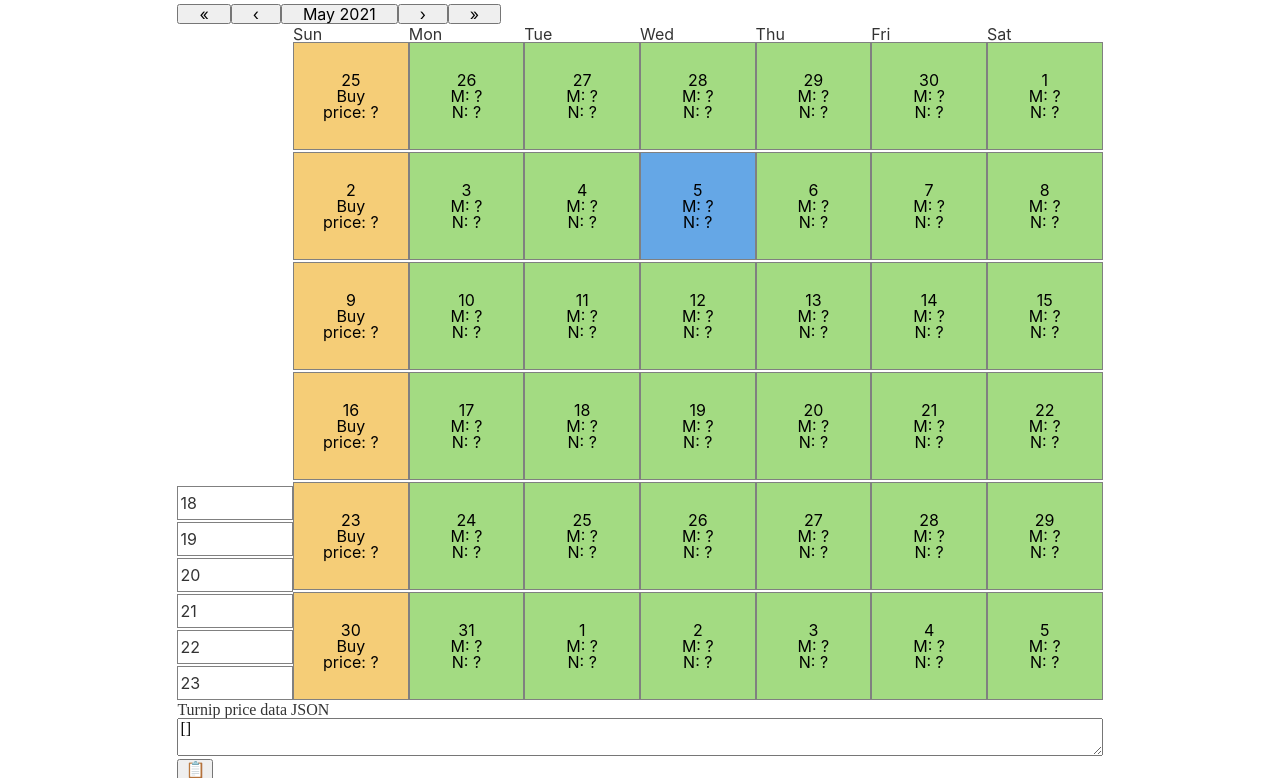
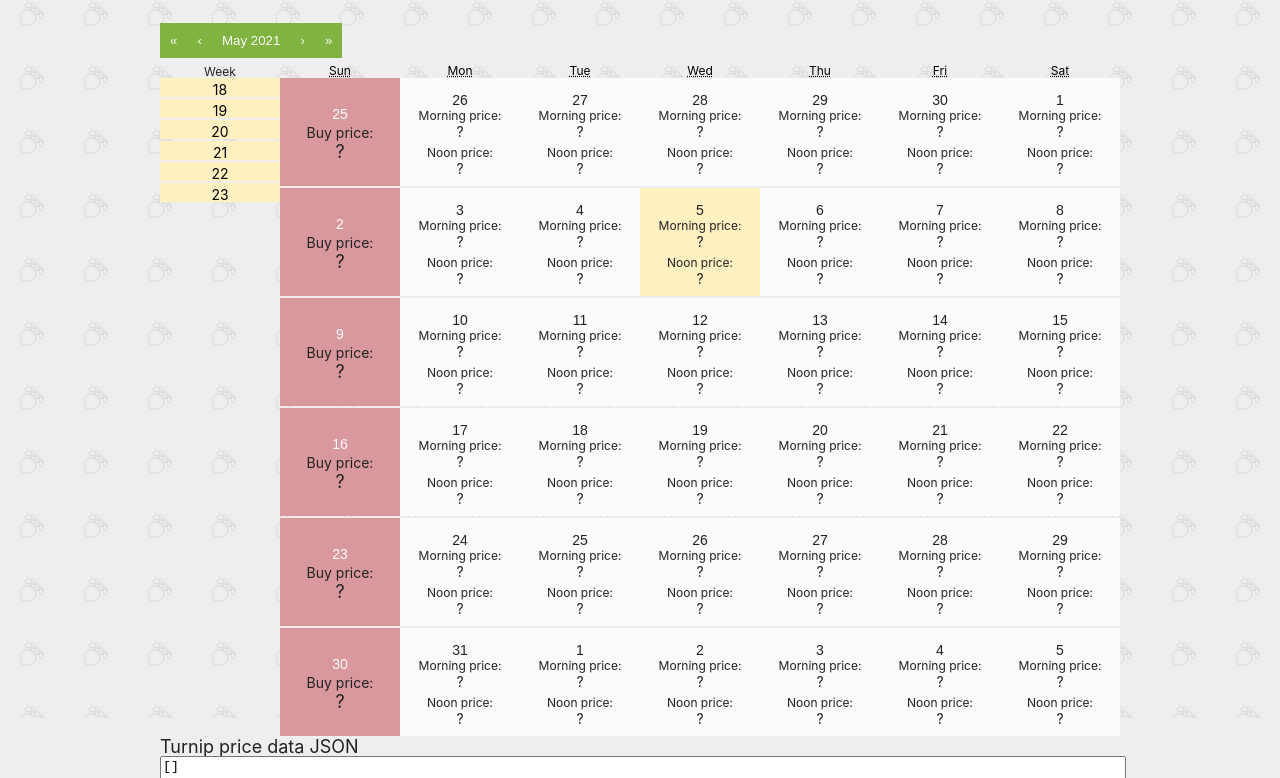
Before and after one commit to Pingviinituutti/turnip-stalk-manager, a Gatsby site: page / in a window 1280 px wide. Shown: the part 82-860 px from the top of the page. Built offline with nearby package versions, Linux system fonts and the light colour scheme; Gatsby itself is replaced by a stand-in of ours.

Commit message:
Styles the calendar

```diff
--- a/gatsby-config.js
+++ b/gatsby-config.js
@@ -37,6 +37,7 @@ module.exports = {
         allExtensions: true, // defaults to false
       },
     },
+    `gatsby-plugin-sass`,
     // this (optional) plugin enables Progressive Web App + Offline functionality
     // To learn more, visit: https://gatsby.dev/offline
     // `gatsby-plugin-offline`,
--- a/package.json
+++ b/package.json
@@ -15,6 +15,7 @@
     "gatsby-plugin-manifest": "^3.2.0",
     "gatsby-plugin-offline": "^4.2.0",
     "gatsby-plugin-react-helmet": "^4.2.0",
+    "gatsby-plugin-sass": "^4.4.0",
     "gatsby-plugin-sharp": "^3.2.0",
     "gatsby-plugin-typescript": "^3.4.0",
     "gatsby-source-filesystem": "^3.2.0",
@@ -27,6 +28,7 @@
     "react-calendar": "https://github.com/Pingviinituutti/react-calendar#add-tilecontent-to-week-number",
     "react-dom": "^17.0.1",
     "react-helmet": "^6.1.0",
+    "sass": "^1.32.12",
     "uuid": "^8.3.2"
   },
   "devDependencies": {
--- a/src/components/TurnipPriceDialog.tsx
+++ b/src/components/TurnipPriceDialog.tsx
@@ -140,14 +140,18 @@ export const TurnipPriceDialog = observer((props: PriceDialogProps) => {
     if (morningTurnip.day.includes('Sun')) {
       return (
         <div className={'turnip-buy-day'} onClick={handleClickOpen}>
-          <span>Buy price: {morningTurnip.price ? morningTurnip.price + ' B' : '?'}</span>
+          <h5>Buy price: </h5><p>{morningTurnip.price ? morningTurnip.price + ' B' : '?'}</p>
         </div>
       )
     } else {
       return (
         <div className={'turnip-sell-day'} onClick={handleClickOpen}>
-          <span>M: {morningTurnip.price ? morningTurnip.price + ' B' : '?'}</span><br />
-          <span>N: {noonTurnip.price ? noonTurnip.price + ' B' : '?'}</span>
+          <div className={'morning'}>
+            <h5>Morning price: </h5><p>{morningTurnip.price ? morningTurnip.price + ' B' : '?'}</p>
+          </div>
+          <div className={'noon'}>
+            <h5>Noon price:    </h5><p>{noonTurnip.price ? noonTurnip.price + ' B' : '?'}</p>
+          </div>
         </div>
       )
     }
--- /dev/null
+++ b/src/components/calendar.scss
@@ -0,0 +1,135 @@
+@import 'variables';
+
+.react-calendar {
+  width: 100%;
+  font-family: -apple-system, BlinkMacSystemFont, 'Segoe UI', Roboto, Oxygen, Ubuntu, Cantarell, 'Open Sans', 'Helvetica Neue', sans-serif;
+}
+
+div.turnip-sell-day {
+  cursor: pointer;
+}
+
+.react-calendar__tile {
+  width: 100%;
+  height: 108px;
+  margin-bottom: 2px;
+}
+
+.react-calendar__month-view {
+  button {
+    padding: 0;
+    padding-top: 5px;
+  }
+  &>div {
+    align-items: flex-start !important;
+  }
+}
+
+.react-calendar__month-view__weekNumbers {
+  .react-calendar__tile {
+    font-size: 14px;
+    text-align: center;
+    background: $cream;
+    padding-top: 5px;
+    height: 103px;
+  }
+  &::before {
+    content: "Week";
+    font-size: 12px;
+    margin: auto;
+    margin-top: 8px;
+  }
+}
+.react-calendar__month-view__weekdays {
+  height: 20px;
+  .react-calendar__month-view__weekdays__weekday {
+    text-align: center;
+    align-self: flex-end;
+    abbr {
+      font-size: 12px;
+    }
+  }
+}
+
+.react-calendar__month-view__days {
+  button {
+    flex-direction: column;
+    align-items: center;
+  }
+  button.turnip-buy-day {
+    background: $pink;
+    .turnip-buy-day {
+      margin: 2px;
+    }
+  }
+  button.turnip-sell-day {
+    background: $white;
+    color: $font-black;
+    .noon {
+      margin-top: 5px;
+    }
+  }
+  button.react-calendar__tile--now {
+    background: $cream;
+  }
+  h5 {
+    font-size: 9px;
+  }
+  p {
+    font-size: 12px;
+  }
+  @media only screen and (min-width: 768px) {
+    h5 {
+      font-size: 12px;
+    }
+    p {
+      font-size: 14px;
+    }
+    button.turnip-buy-day {
+      h5 {
+        font-size: 14px;
+      }
+      p {
+        font-size: 18px;
+      }
+    }
+  }
+}
+
+textarea.turnip-json-data {
+  width: 100%;
+}
+
+.pattern-predictions-container {
+  display: flex;
+  flex-wrap: wrap;
+  .pattern-prediction {
+    width: 100%;
+    max-width: 100%;
+    min-width: 100%;
+    text-align: center;
+    flex-grow: inherit;
+    line-height: 1.15;
+    margin-top: 2px;
+    img {
+      padding: 3px 2px;
+      width: 100%;
+      max-width: 12.5vw;
+    }
+    p {
+      font-size: 9px;
+      margin-bottom: 0;
+    }
+  }
+  @media only screen and (min-width: 768px) {
+    justify-content: center;
+    .pattern-prediction {
+      width: 50%;
+      max-width: 50%;
+      min-width: 50%;
+      p {
+        font-size: 12px;
+      }
+    }
+  }
+}
--- a/src/components/header.js
+++ b/src/components/header.js
@@ -5,7 +5,6 @@ import { Link } from "gatsby"
 const Header = ({ siteTitle }) => (
   <header
     style={{
-      background: `rebeccapurple`,
       marginBottom: `1.45rem`,
     }}
   >
@@ -16,17 +15,7 @@ const Header = ({ siteTitle }) => (
         padding: `1.45rem 1.0875rem`,
       }}
     >
-      <h1 style={{ margin: 0 }}>
-        <Link
-          to="/"
-          style={{
-            color: `white`,
-            textDecoration: `none`,
-          }}
-        >
-          {siteTitle}
-        </Link>
-      </h1>
+      <h1>{siteTitle}</h1>
     </div>
   </header>
 )
--- a/src/components/layout.js
+++ b/src/components/layout.js
@@ -10,8 +10,8 @@ import PropTypes from "prop-types"
 import { useStaticQuery, graphql } from "gatsby"
 
 import Header from "./header"
-import "./layout.css"
 import "./reset.css"
+import "./layout.scss"
 
 const Layout = ({ children }) => {
   const data = useStaticQuery(graphql`
--- /dev/null
+++ b/src/components/layout.scss
@@ -0,0 +1,59 @@
+@import 'variables';
+
+html {
+  -ms-text-size-adjust: 100%;
+  -webkit-text-size-adjust: 100%;
+  font: 112.5%/1.45em georgia, serif, sans-serif;
+  box-sizing: border-box;
+  overflow-y: scroll;
+}
+
+body {
+  margin: 0;
+  background: #EEE;
+  font-family: georgia, serif;
+  font-weight: normal;
+}
+
+body::before {
+  content: "";
+  position: absolute;
+  background-image: url(../images/turnip.svg), none;
+  background-repeat: repeat;
+  background-size: 10%;
+  z-index: -1;
+  filter: blur(.02rem) opacity(0.1);
+  height: 100%;
+  width: 100%;
+}
+
+@media only screen and (min-width: 768px) {
+  body::before {
+    background-size: 5%;
+  }
+}
+
+h1, h2, h3, h4, h5, p, a, ::before {
+  font-family: -apple-system, BlinkMacSystemFont, "Segoe UI", Roboto, Helvetica, Arial, sans-serif, "Apple Color Emoji", "Segoe UI Emoji", "Segoe UI Symbol";
+  color: $font-black
+}
+
+h1 {
+  font-size: 1.5rem;
+  text-align: center;
+  font-weight: 600;
+}
+
+h5, p, abbr, ::before {
+  font-size: 14px;
+}
+
+button {
+  background-color: $green;
+  border: none;
+  color: $white;
+  padding: 10px 10px;
+  text-align: center;
+  text-decoration: none;
+  display: inline-block;
+}
--- a/src/components/reset.css
+++ b/src/components/reset.css
@@ -46,3 +46,7 @@ table {
 	border-collapse: collapse;
 	border-spacing: 0;
 }
+
+button {
+	border-radius: 0;
+}
--- a/src/components/turnipManager.tsx
+++ b/src/components/turnipManager.tsx
@@ -4,8 +4,7 @@ import Calendar from 'react-calendar'
 import { v4 as uuidv4 } from 'uuid'
 import { compressToEncodedURIComponent as compress } from 'lz-string'
 
-// import 'react-calendar/dist/Calendar.css';
-import './calendar.css'
+import './calendar.scss'
 
 import { useStores } from "../stores/index"
 import { TurnipPriceDialog } from "./TurnipPriceDialog";
@@ -81,7 +80,6 @@ export const TurnipCalendar = observer(() => {
         tileUuid={tile_uuid}
       />
     } else if (view === 'week-number') {
-      // const date_str = date_to_string(date)
       return (
         <TurnipWeekPredicter
           date={date}
--- a/src/components/turnipWeekPredicter.tsx
+++ b/src/components/turnipWeekPredicter.tsx
@@ -2,11 +2,6 @@ import * as React from "react"
 import { observer } from "mobx-react"
 
 import { useStores } from "../stores/index"
-
-import Pattern0SVG from "../images/pattern0.svg"
-import Pattern1SVG from "../images/pattern1.svg"
-import Pattern2SVG from "../images/pattern2.svg"
-import Pattern3SVG from "../images/pattern3.svg"
 
 interface TurnipWeekPredicterProps {
   weekNumber: number
@@ -17,32 +12,29 @@ export const TurnipWeekPredicter = observer((props: TurnipWeekPredicterProps) =>
   const {
     turnipPriceStore: tps,
   } = useStores();
-  const [year, setYear] = React.useState(props !== undefined ? props.date.getFullYear() : new Date().getFullYear())
-  // const { week, weekNumber } = props
+  const [year, _] = React.useState(props !== undefined ? props.date.getFullYear() : new Date().getFullYear())
 
   if (props.weekNumber !== undefined) {
     const possiblePatterns = tps.predictWeek(props.weekNumber, year)
     return (
-      <div className={'week-prediction'}>
       <div className={"pattern-predictions-container"}>
         {possiblePatterns.pattern0.probability
-            ? <div className={"pattern-prediction"}><h5>P0<img src={Pattern0SVG} /></h5><p>Probability: {(possiblePatterns.pattern0?.probability * 100).toFixed(2) + "%"}</p></div>
+          ? <div className={"pattern-prediction"}><p>Fluct.:</p><p>{`${(possiblePatterns.pattern0?.probability * 100).toFixed()}%`}</p></div>
           : null
         }
         {possiblePatterns.pattern1.probability
-            ? <div className={"pattern-prediction"}><h5>P1<img src={Pattern1SVG} /></h5><p>Probability: {(possiblePatterns.pattern1?.probability * 100).toFixed(2) + "%"}</p></div>
+          ? <div className={"pattern-prediction"}><p>L Spike:</p><p>{`${(possiblePatterns.pattern1?.probability * 100).toFixed()}%`}</p></div>
           : null
         }
         {possiblePatterns.pattern2.probability
-            ? <div className={"pattern-prediction"}><h5>P2<img src={Pattern2SVG} /></h5><p>Probability: {(possiblePatterns.pattern2?.probability * 100).toFixed(2) + "%"}</p></div>
+          ? <div className={"pattern-prediction"}><p>Decr:</p><p>{`${(possiblePatterns.pattern2?.probability * 100).toFixed()}%`}</p></div>
           : null
         }
         {possiblePatterns.pattern3.probability
-            ? <div className={"pattern-prediction"}><h5>P3<img src={Pattern3SVG} /></h5><p>Probability: {(possiblePatterns.pattern3?.probability * 100).toFixed(2) + "%"}</p></div>
+          ? <div className={"pattern-prediction"}><p>S Spike:</p><p>{`${(possiblePatterns.pattern3?.probability * 100).toFixed()}%`}</p></div>
           : null
         }
 
-        </div>
       </div>
     )
   }
--- /dev/null
+++ b/src/components/variables.scss
@@ -0,0 +1,9 @@
+$brown: #3A2618;
+$green: #81B340;
+$pink: #D9989E;
+$violet: #522A3F;
+$gray: #797D81;
+$white: #FBFBFB;
+$cream: #FFF0C2;
+$font-black: #222;
+$font-white: #EEE;
```
Also changed, not shown: src/components/calendar.css (deleted), src/components/layout.css (deleted), src/images/pattern0.svg, src/images/pattern1.svg, src/images/pattern2.svg, src/images/pattern3.svg, src/images/turnip.svg (added), 1 other file. Lines whose indentation alone changed are shown as unchanged.
